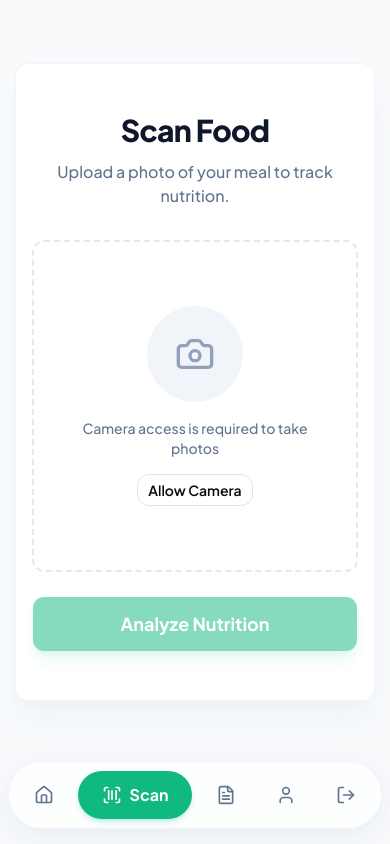
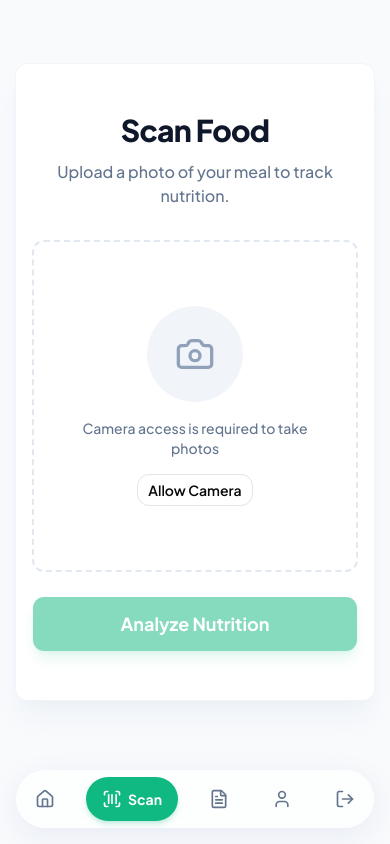
Before and after one commit to rifqirizal/NutritionSmart, a Next.js app: page /scan in a window 390 px wide. Built offline with nearby package versions, Linux system fonts and the light colour scheme; no server answers.

Commit message:
fix: resolve bottom navbar responsiveness on mobile

```diff
--- a/src/components/BottomNav.tsx
+++ b/src/components/BottomNav.tsx
@@ -74,11 +74,11 @@
       </div>
 
       {/* Mobile Navigation */}
-      <div className="md:hidden fixed bottom-4 left-0 right-0 px-4 pb-safe z-50 flex justify-center">
-        <div className="glass-panel bg-white/90 dark:bg-card/90 backdrop-blur-md border border-slate-100 dark:border-border rounded-full p-2 flex items-center gap-2 shadow-xl shadow-slate-200/50 dark:shadow-black/50">
+      <div className="md:hidden fixed bottom-4 left-0 right-0 px-4 pb-safe z-50 flex justify-center w-full">
+        <div className="glass-panel w-full max-w-sm bg-white/90 dark:bg-card/90 backdrop-blur-md border border-slate-100 dark:border-border rounded-full p-1.5 flex items-center justify-between shadow-xl shadow-slate-200/50 dark:shadow-black/50">
           <Link
             href="/dashboard"
-            className={`px-4 py-3 rounded-full flex items-center gap-2 transition-all ${pathname === '/dashboard'
+            className={`p-3 rounded-full flex items-center justify-center transition-all ${pathname === '/dashboard'
               ? 'bg-primary/10 font-semibold text-primary shadow-sm'
               : 'font-medium text-slate-500 hover:text-slate-900 dark:hover:text-white'
               }`}
@@ -87,14 +87,14 @@
           </Link>
           <Link
             href="/scan"
-            className="px-6 py-3 rounded-full bg-primary font-bold text-primary-foreground shadow-md shadow-primary/20 flex items-center gap-2 hover:bg-primary/90 transition-colors"
+            className="px-4 py-3 rounded-full bg-primary font-bold text-primary-foreground shadow-md shadow-primary/20 flex items-center justify-center gap-1.5 hover:bg-primary/90 transition-colors"
           >
             <ScanBarcode className="w-5 h-5" />
-            <span>Scan</span>
+            <span className="text-sm">Scan</span>
           </Link>
           <Link
             href="/report"
-            className={`px-4 py-3 rounded-full flex items-center gap-2 transition-all ${pathname === '/report'
+            className={`p-3 rounded-full flex items-center justify-center transition-all ${pathname === '/report'
               ? 'bg-primary/10 font-semibold text-primary shadow-sm'
               : 'font-medium text-slate-500 hover:text-slate-900 dark:hover:text-white'
               }`}
@@ -103,7 +103,7 @@
           </Link>
           <Link
             href="/profile"
-            className={`px-4 py-3 rounded-full flex items-center gap-2 transition-all ${pathname === '/profile'
+            className={`p-3 rounded-full flex items-center justify-center transition-all ${pathname === '/profile'
               ? 'bg-primary/10 font-semibold text-primary shadow-sm'
               : 'font-medium text-slate-500 hover:text-slate-900 dark:hover:text-white'
               }`}
@@ -112,7 +112,7 @@
           </Link>
           <button
             onClick={() => setShowLogoutModal(true)}
-            className="px-4 py-3 rounded-full flex items-center gap-2 font-medium text-slate-500 hover:text-red-500 dark:hover:text-red-400 transition-all"
+            className="p-3 rounded-full flex items-center justify-center font-medium text-slate-500 hover:text-red-500 dark:hover:text-red-400 transition-all"
           >
             <LogOut className="w-5 h-5" />
           </button>
```
